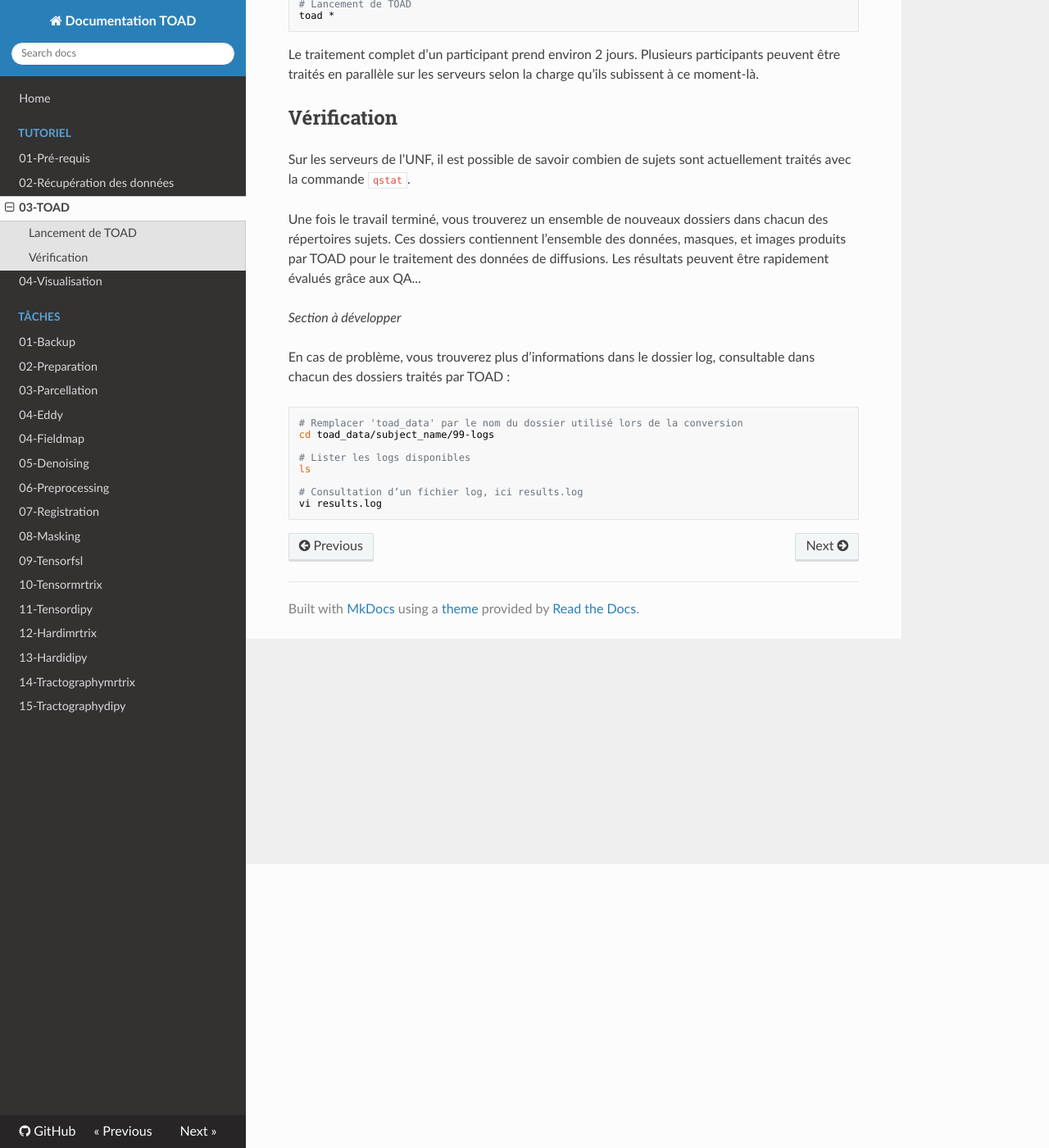
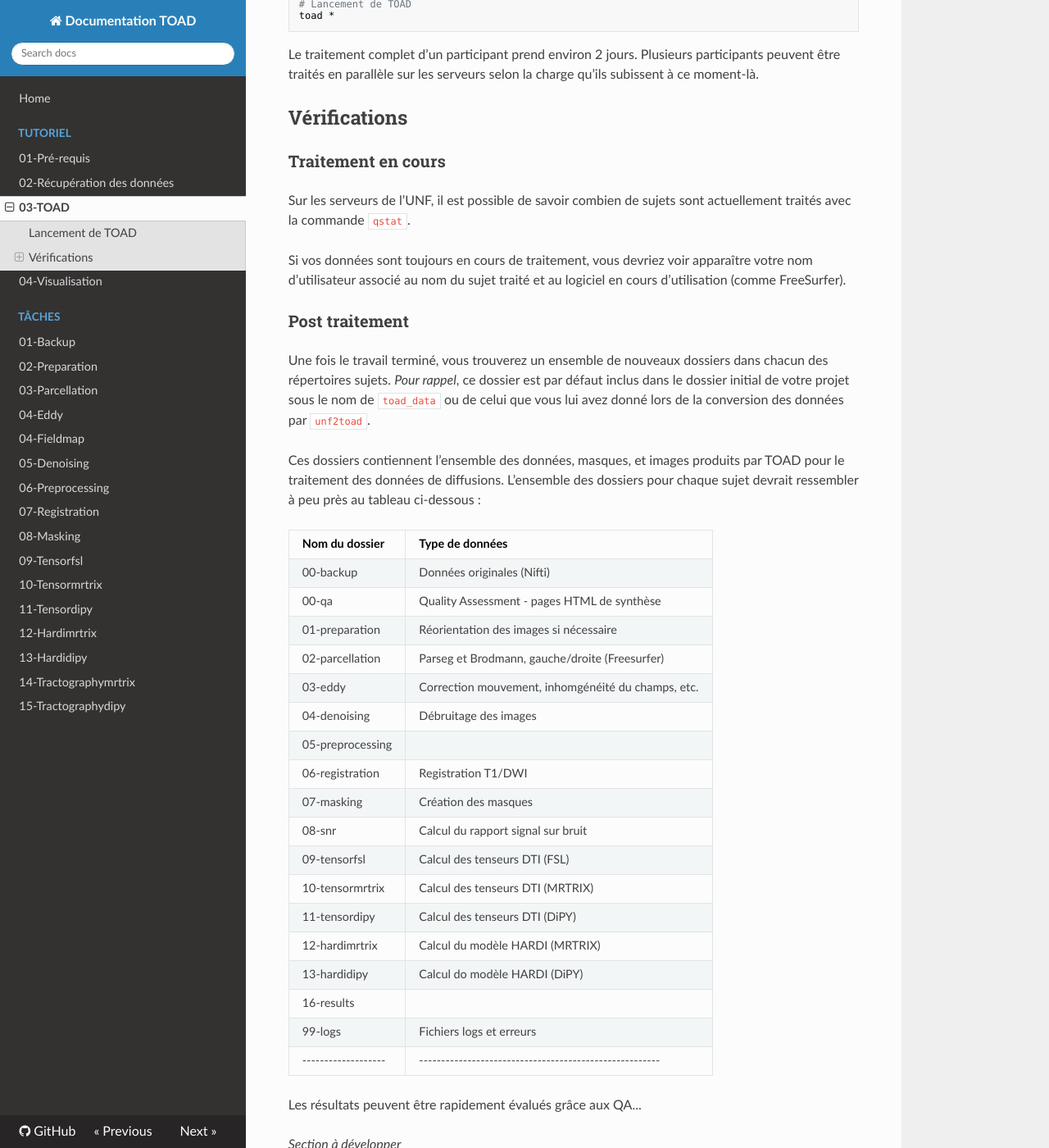
Before and after one commit to UNFmontreal/toad, an MkDocs documentation site: the page built from doc/toad/src/fr/tuto/03-toadtuto.md, in a window 1280 px wide and 1400 px high, scrolled down 346 px. Shown: the whole window at 82% size. Built offline with MkDocs 1.6.1, drawn with Linux system fonts in a browser that asks for light colours; nearby versions of some CDN libraries; old or Windows-style settings are respelled for this version of MkDocs.

Commit message:
Add a table of the tasks

```diff
--- a/doc/toad/src/fr/tuto/03-toadtuto.md
+++ b/doc/toad/src/fr/tuto/03-toadtuto.md
@@ -16,12 +16,43 @@ Le traitement complet d’un participant prend environ 2 jours.
 Plusieurs participants peuvent être traités en parallèle sur les serveurs selon la charge qu’ils subissent à ce moment-là.
 
 
-## Vérification
+## Vérifications
+
+### Traitement en cours
 
 Sur les serveurs de l’UNF, il est possible de savoir combien de sujets sont actuellement traités avec la commande `qstat`.
 
+Si vos données sont toujours en cours de traitement, vous devriez voir apparaître votre nom d’utilisateur associé au nom du sujet traité et au logiciel en cours d’utilisation (comme FreeSurfer).
+
+### Post traitement
+
 Une fois le travail terminé, vous trouverez un ensemble de nouveaux dossiers dans chacun des répertoires sujets.
+*Pour rappel*, ce dossier est par défaut inclus dans le dossier initial de votre projet sous le nom de `toad_data` ou de celui que vous lui avez donné lors de la conversion des données par `unf2toad`.
+
 Ces dossiers contiennent l’ensemble des données, masques, et images produits par TOAD pour le traitement des données de diffusions.
+L’ensemble des dossiers pour chaque sujet devrait ressembler à peu près au tableau ci-dessous :
+
+|**Nom du dossier** | **Type de données**                                   |
+|-------------------|-------------------------------------------------------|
+|00-backup          | Données originales (Nifti)                            |
+|00-qa              | Quality Assessment - pages HTML de synthèse           |
+|01-preparation     | Réorientation des images si nécessaire                |
+|02-parcellation    | Parseg et Brodmann, gauche/droite (Freesurfer)        |
+|03-eddy            | Correction mouvement, inhomgénéité du champs, etc.    |
+|04-denoising       | Débruitage des images                                 |
+|05-preprocessing   |                                                       |
+|06-registration    | Registration T1/DWI                                   |
+|07-masking         | Création des masques                                  |
+|08-snr             | Calcul du rapport signal sur bruit                    |
+|09-tensorfsl       | Calcul des tenseurs DTI (FSL)                         |
+|10-tensormrtrix    | Calcul des tenseurs DTI (MRTRIX)                      |
+|11-tensordipy      | Calcul des tenseurs DTI (DiPY)                        |
+|12-hardimrtrix     | Calcul du modèle HARDI (MRTRIX)                       |
+|13-hardidipy       | Calcul do modèle HARDI (DiPY)                         |
+|16-results         |                                                       |
+|99-logs            | Fichiers logs et erreurs                              |
+|-------------------|-------------------------------------------------------|
+
 Les résultats peuvent être rapidement évalués grâce aux QA...
 
 <!-- FIXME QA -->
```
